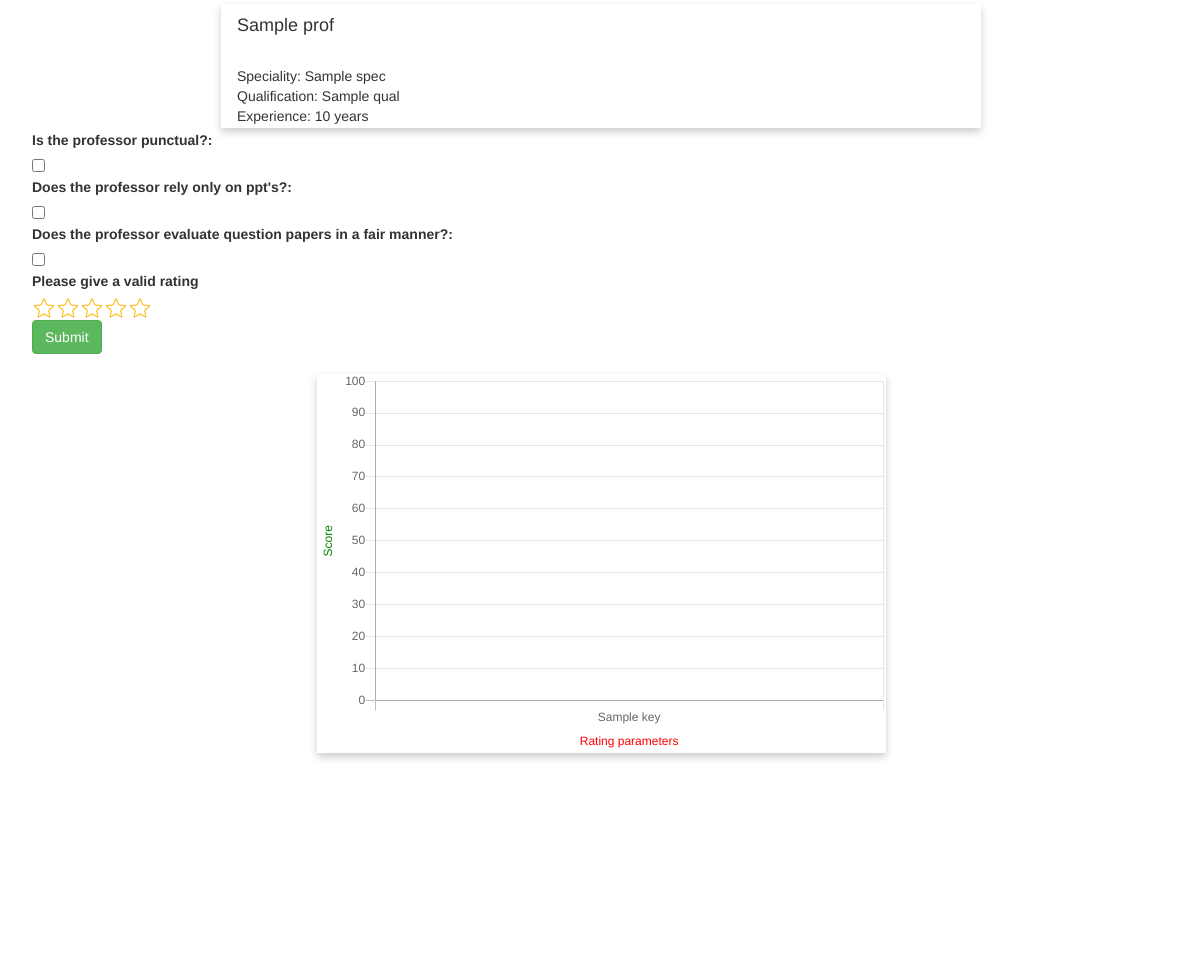
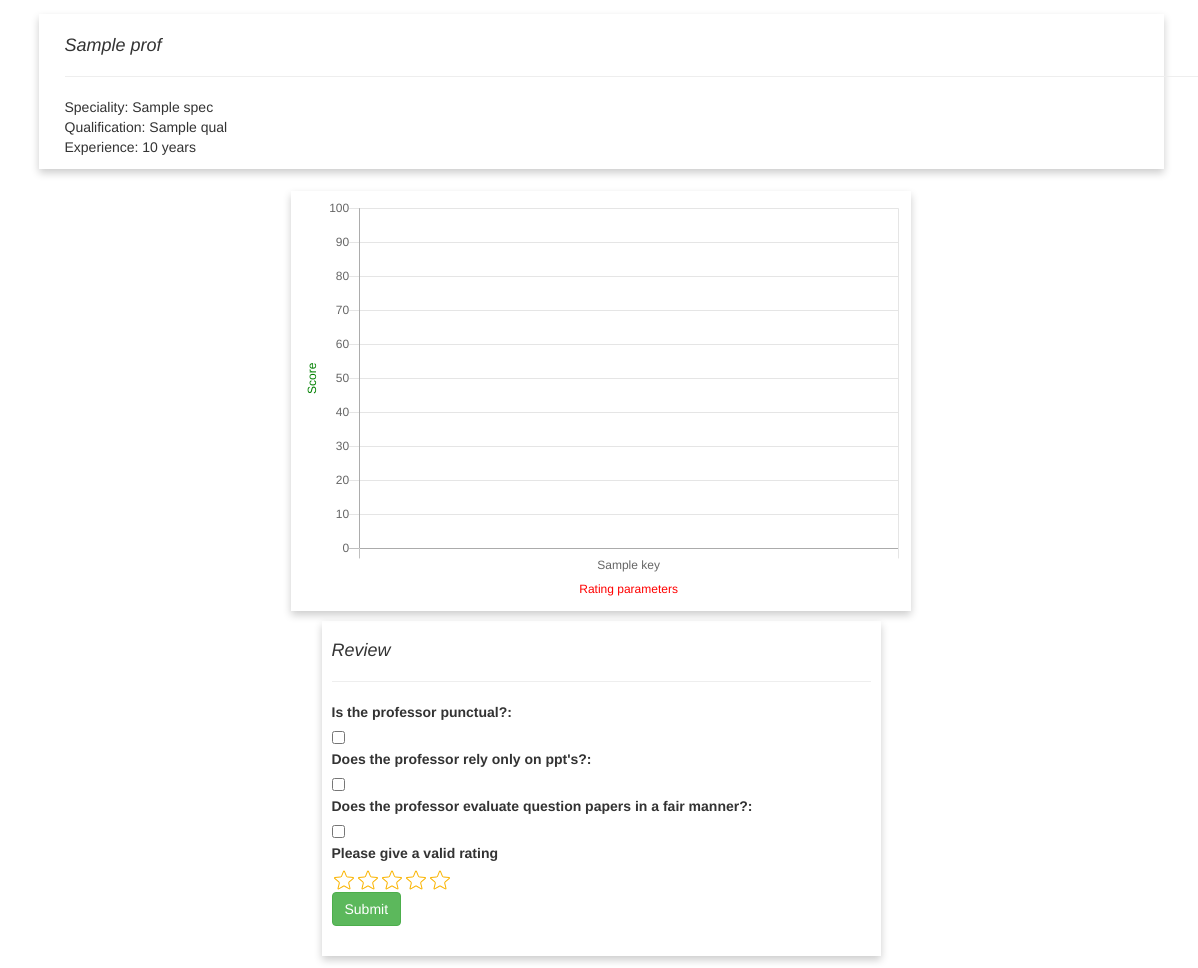
Before and after one commit to D4D3VD4V3/srp, a Flask app: template app/templates/profile.html in a window 1520 px wide. Shown: the whole page, without its empty margins (159-1357 px from the left). Before the commit the page ends 760 px from the top, so only its background shows below. Run offline with Flask 2, Linux system fonts and the light colour scheme; a user stored in the database is signed in; tables that the repository leaves empty hold one stand-in row (values such as "Sample post"); the template is opened without the code that fills it: values that come from a table or form of the project are taken from there, most other values are stand-ins (such as "Sample title", 1, 10 or a date in 2020); some libraries are stand-ins or nearby versions.

Commit message:
Better card CSS

```diff
--- a/app/static/css/profile.css
+++ b/app/static/css/profile.css
@@ -1,7 +1,9 @@
 .card {
     box-shadow: 0 4px 8px 0 rgba(0,0,0,0.2);
     transition: 0.3s;
-    max-width: 50%;
+    max-width: 75%;
+    padding: 10px;
+    min-width: 50%;
 }
 
 .card:hover {
@@ -18,4 +20,5 @@
     display: flex;
     align-items: center;
     justify-content: center;
+    margin: 10px;
 }
--- a/app/templates/profile.html
+++ b/app/templates/profile.html
@@ -14,7 +14,7 @@
     <div class ="card-holder">
         <div class="card">
             <div class="container">
-                <h4>{{ prof.name }}</h4> <br>
+                <h4><i>{{ prof.name }}</i></h4><hr>
                 Speciality: {{ prof.spec }} <br>
                 Qualification: {{ prof.qual }} <br>
                 Experience: {{ prof.exp }} years <br>
@@ -23,58 +23,7 @@
     </div>
 
     <div class="container">
-        <!--<div class="card-holder">-->
-        <!--<div class="card">-->
 
-        {% if current_user.is_authenticated %}
-        <form method="post" action="">
-            <dl>
-                {{ form.csrf_token }}
-                {{ render_field(form.Punctual) }}
-                {{ render_field(form.DeathByPPT) }}
-                {{ render_field(form.FairPaperEvaluation) }}
-                {{ render_field(form.Rating, id="hiddenrating", type="hidden") }}
-                <div id="star" class="c-rating"></div>
-                {% if disabled == "True"%}
-                    <button type="button" class="btn btn-success btn-md" disabled data-toggle="tooltip" title="Already reviewed this professor">Submit</button>
-                {% else %}
-                    <button type="button" class="btn btn-success btn-md" data-toggle="modal" data-target="#theModal">Submit</button>
-                {% endif %}
-            </dl>
-
-        <!--</div>-->
-        <!--</div>-->
-            <div id="theModal" class="modal fade" role="dialog">
-                <div class="modal-dialog">
-                    <div class="modal-content">
-                        <div class="modal-header">
-                            <button type="button" class="close" data-dismiss="modal">&times;</button>
-                            <h4 class="modal-title">Submit form?</h4>
-                        </div>
-                        <div class="modal-body">
-                            <p>You can only submit a review once! Are you sure you want to submit a review?</p>
-                        </div>
-                        <div class="modal-footer">
-                            <button type="button" class="btn btn-default" data-dismiss="modal">No</button>
-                        {{ form.Submit(class_="btn btn-success")}}
-                        </div>
-                    </div>
-                </div>
-
-            </div>
-    <script type="text/javascript" src="{{ url_for("static", filename="js/rating.min.js") }}"></script>
-    <script>
-        var el = document.querySelector('#star');
-        var initial = 0;
-        var maxRating = 5;
-        var callback = function(rating) {
-                        $("#hiddenrating").val(rating);};
-        var myRating = rating(el, initial, maxRating, callback);
-
-    </script>
-
-        </form>
-        {% endif %}
 
 
 <div class="card-holder">
@@ -141,5 +90,59 @@
               }
             });
     </script>
+
+    <div class="card-holder">
+        <div class="card">
+        {% if current_user.is_authenticated %}
+        <h4><i>Review</i></h4>
+        <hr>
+        <form method="post" action="">
+            <dl>
+                {{ form.csrf_token }}
+                {{ render_field(form.Punctual) }}
+                {{ render_field(form.DeathByPPT) }}
+                {{ render_field(form.FairPaperEvaluation) }}
+                {{ render_field(form.Rating, id="hiddenrating", type="hidden") }}
+                <div id="star" class="c-rating"></div>
+                {% if disabled == "True"%}
+                    <button type="button" class="btn btn-success btn-md" disabled data-toggle="tooltip" title="Already reviewed this professor">Submit</button>
+                {% else %}
+                    <button type="button" class="btn btn-success btn-md" data-toggle="modal" data-target="#theModal">Submit</button>
+                {% endif %}
+            </dl>
+
+            <div id="theModal" class="modal fade" role="dialog">
+                <div class="modal-dialog">
+                    <div class="modal-content">
+                        <div class="modal-header">
+                            <button type="button" class="close" data-dismiss="modal">&times;</button>
+                            <h4 class="modal-title">Submit form?</h4>
+                        </div>
+                        <div class="modal-body">
+                            <p>You can only submit a review once! Are you sure you want to submit a review?</p>
+                        </div>
+                        <div class="modal-footer">
+                            <button type="button" class="btn btn-default" data-dismiss="modal">No</button>
+                        {{ form.Submit(class_="btn btn-success")}}
+                        </div>
+                    </div>
+                </div>
+
+            </div>
+    <script type="text/javascript" src="{{ url_for("static", filename="js/rating.min.js") }}"></script>
+    <script>
+        var el = document.querySelector('#star');
+        var initial = 0;
+        var maxRating = 5;
+        var callback = function(rating) {
+                        $("#hiddenrating").val(rating);};
+        var myRating = rating(el, initial, maxRating, callback);
+
+    </script>
+
+        </form>
+        {% endif %}
+        </div>
+    </div/>
     </div>
 {% endblock %}
```
